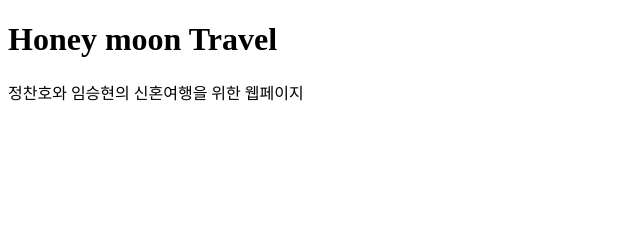
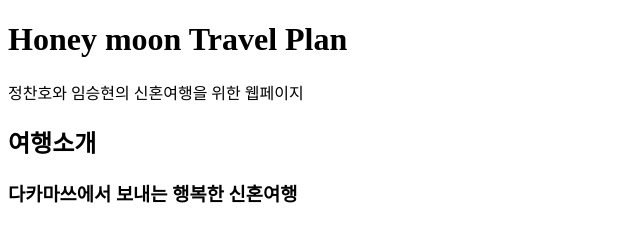
Before and after one commit to Dale-Jung/uxuiprogramming, a plain HTML site: page index.html in a window 1280 px wide. Shown: the whole page, without its empty margins (0-640 px from the left). Drawn offline with Linux system fonts and the light colour scheme.

Commit message:
h2, h3 작성

```diff
--- a/index.html
+++ b/index.html
@@ -2,11 +2,20 @@
 <html lang= "Ko">
 <head>
     <meta charset="UTF-8">
-    <title>Honey moon Travel</title>
+    <title>HMTP</title>
 </head>
+
 <body>
+    <header>
+        <h1>Honey moon Travel Plan</h1>
+        <p>정찬호와 임승현의 신혼여행을 위한 웹페이지</p>
+    </header>
+    <h2>
+        여행소개
+    </h2>
+    <h3>
+        다카마쓰에서 보내는 행복한 신혼여행
+    </h3>
        <!-- 8페이지 에서 작성한 UX 계획 주석 -->
-    <h1>Honey moon Travel</h1>
-    <p>정찬호와 임승현의 신혼여행을 위한 웹페이지</p>
 </body>
 <html>
```
